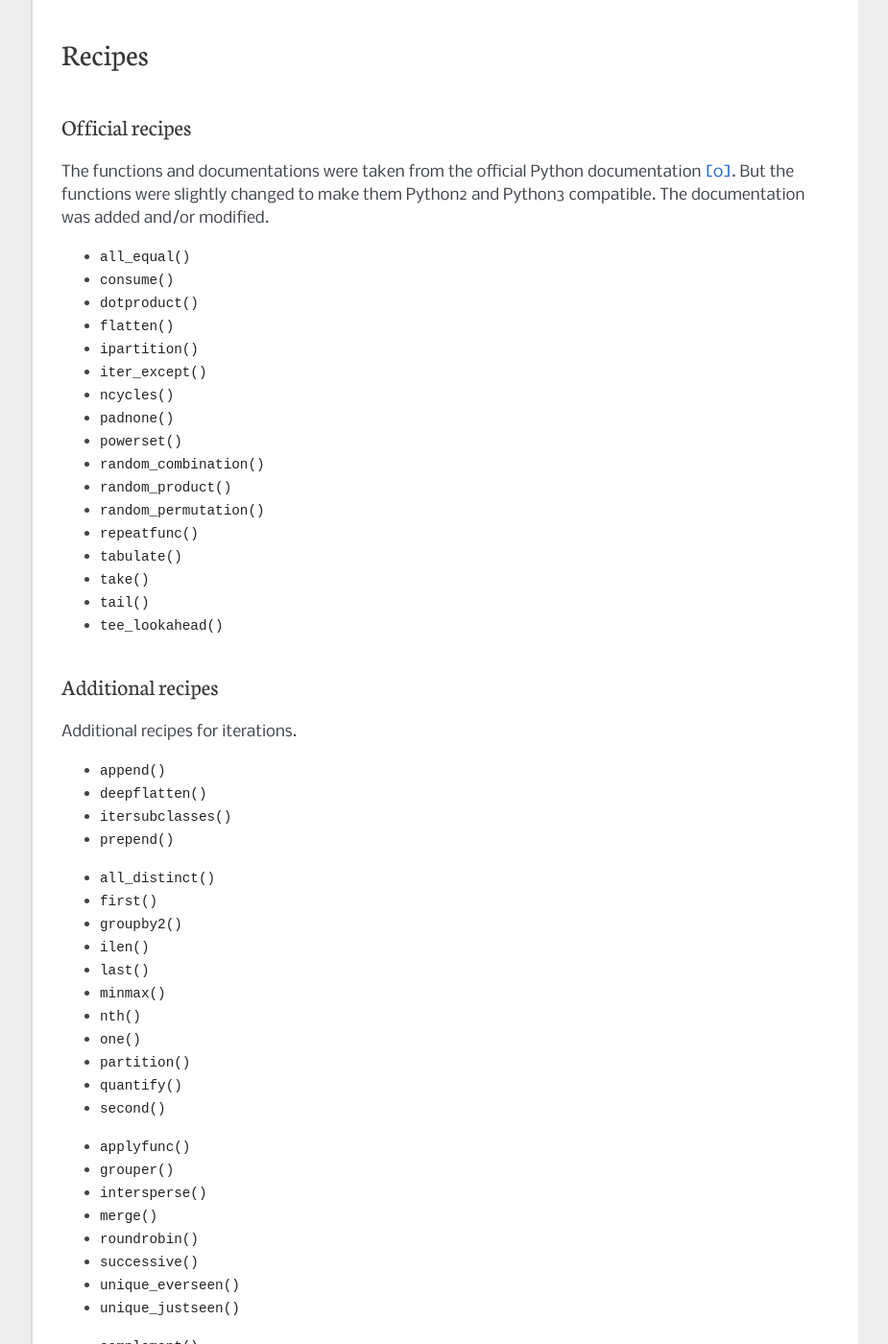
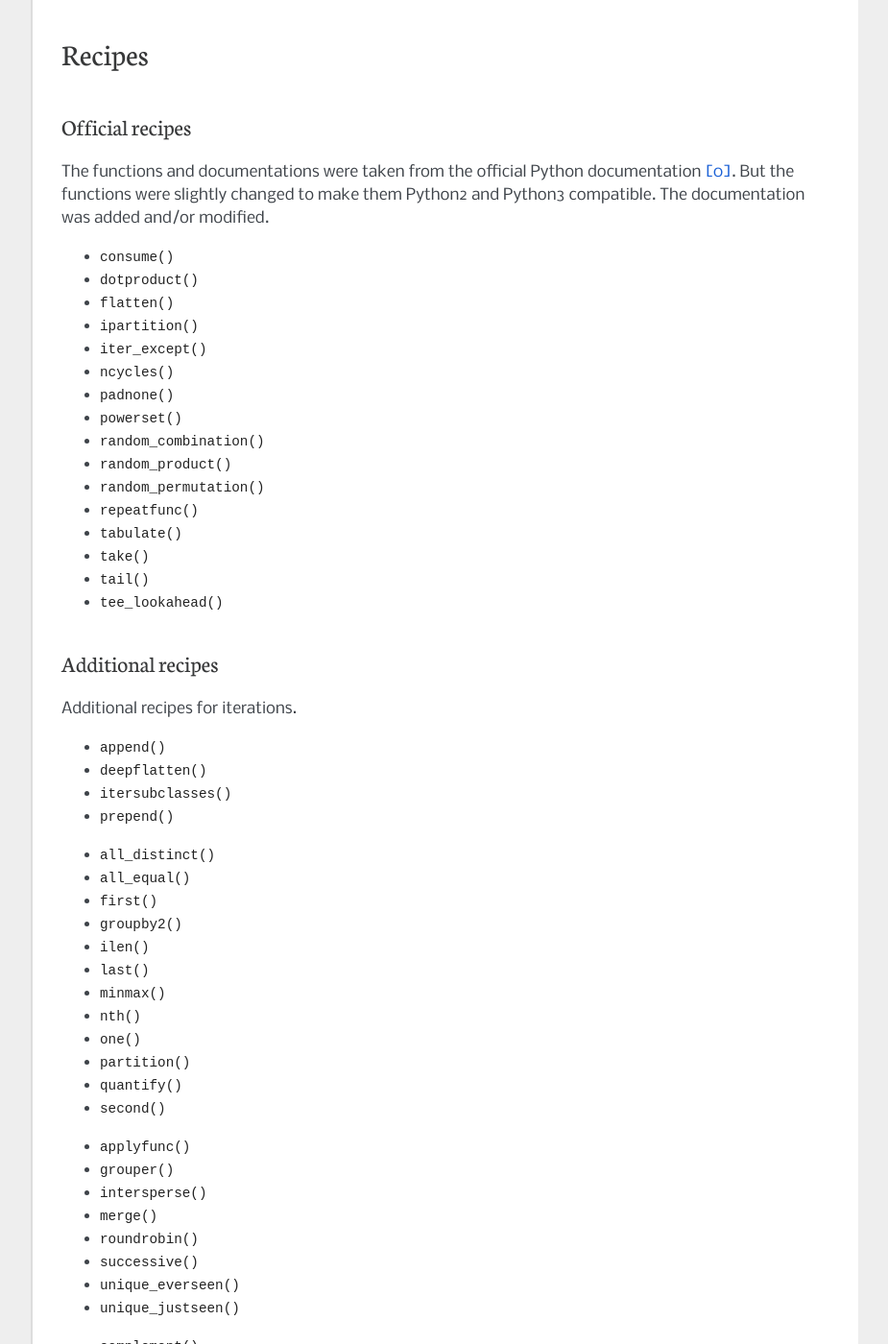
Before and after one commit to MSeifert04/iteration_utilities, a Sphinx documentation site: the page built from docs/index.rst, in a window 1280 px wide and 1400 px high, scrolled down 1699 px. Shown: the whole window at 96% size, without its empty margins (198-1123 px from the left). Built offline with Sphinx 7.4.7, drawn with Linux system fonts in a browser that asks for light colours; some of the changed lines change nothing that is shown.

Commit message:
fixed docs

```diff
--- a/docs/index.rst
+++ b/docs/index.rst
@@ -85,7 +85,6 @@ Python2 and Python3 compatible. The documentation was added and/or modified.
 
 .. py:currentmodule:: iteration_utilities._recipes._core
 
-- :py:func:`all_equal`
 - :py:func:`consume`
 - :py:func:`dotproduct`
 - :py:func:`flatten`
@@ -119,6 +118,7 @@ Additional recipes for iterations.
 .. py:currentmodule:: iteration_utilities._cfuncs
 
 - :py:func:`all_distinct`
+- :py:func:`all_equal`
 - :py:func:`first`
 - :py:func:`groupby2`
 - :py:func:`ilen`
```
